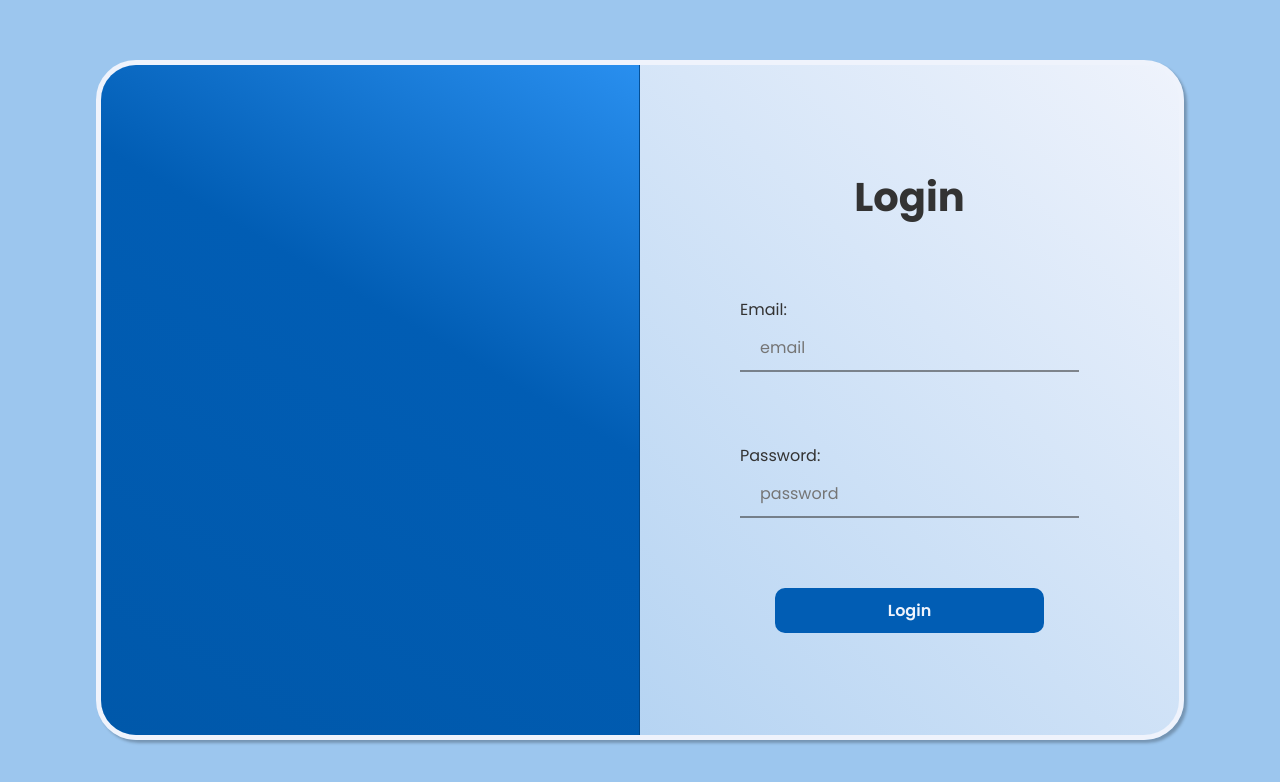
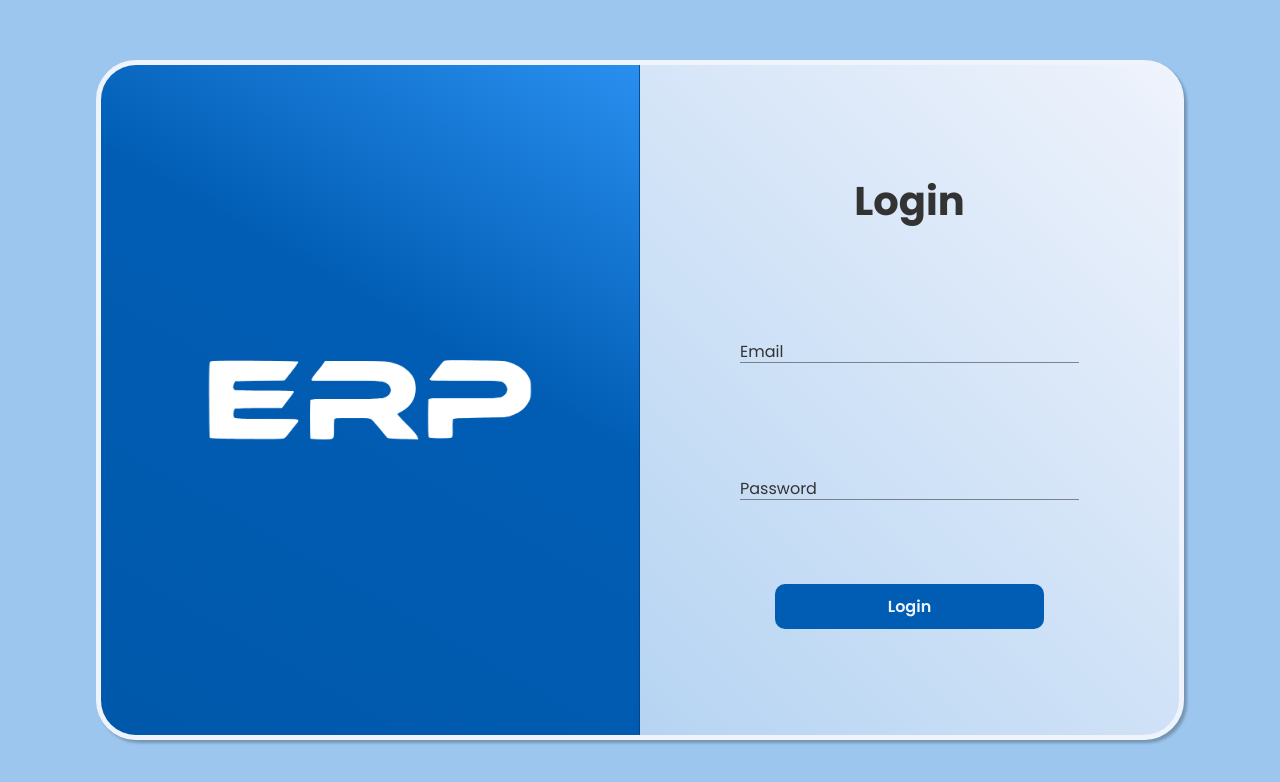
Before and after one commit to JanaTartousy/Advanced-Project, a React (Create React App) app: page /login in a window 1280 px wide. Shown: the top 782 px of the page. Built offline with nearby package versions, Linux system fonts and the light colour scheme.

Commit message:
finished login page design

```diff
--- a/package.json
+++ b/package.json
@@ -5,8 +5,8 @@
   "dependencies": {
     "@emotion/react": "^11.10.6",
     "@emotion/styled": "^11.10.6",
+    "@flaticon/flaticon-uicons": "^2.0.1",
     "@mui/material": "^5.11.11",
-    "@flaticon/flaticon-uicons": "^2.0.1",
     "@testing-library/jest-dom": "^5.16.5",
     "@testing-library/react": "^13.4.0",
     "@testing-library/user-event": "^13.5.0",
@@ -17,6 +17,7 @@
     "react-icons": "^4.8.0",
     "react-router-dom": "^6.8.2",
     "react-scripts": "5.0.1",
+    "terminalgpt": "^1.5.0",
     "universal-cookie": "^4.0.4",
     "web-vitals": "^2.1.4"
   },
--- a/src/components/loginForm/loginForm.css
+++ b/src/components/loginForm/loginForm.css
@@ -7,30 +7,67 @@
   height: 80%;
   width: 50%;
 }
+
 .login-form > * {
   margin: 20px 0;
 }
+
 .login-input-labels {
   display: flex;
   flex-direction: column;
   width: calc(100% - 200px);
+  position: relative;
+  height: 60px;
+  overflow: hidden;
 }
+
 .login-input-labels > input {
   margin-top: 3px;
   font-size: 1rem;
-  padding: 10px 20px;
+  padding: 20px 20px 5px 20px;
   border: none;
   background-color: transparent;
   width: 100%;
-  border-bottom: 2px solid #3333338c;
+  border-bottom: 1px solid #3333338c;
 }
-.login-input-labels > input:focus {
+
+.login-input-labels > input:focus,
+.login-input-labels > input:valid {
   outline: none;
   background-color: aliceblue;
   border-radius: 5px;
   transition: 0.3s ease-in-out;
 }
-.login-form > button:hover {
-  background-color: var(--accent);
-  transition: 0.2s ease-in-out;
+
+.label-name {
+  position: absolute;
+  bottom: 0px;
+  left: 0px;
+  padding-bottom: 5px;
+  transition: all 0.3s ease;
+  pointer-events: none;
 }
+
+.login-input-labels > input:focus + .label-name,
+.login-input-labels > input:valid + .label-name {
+  transform: translateY(-150%);
+  font-size: 14px;
+  left: 0px;
+  color: #333;
+}
+
+.login-input-labels > input:focus ~ .input-border,
+.login-input-labels > input:valid ~ .input-border {
+  transform: scaleX(1.5);
+  transition: all 0.3s ease;
+}
+
+.input-border {
+  position: absolute;
+  bottom: -1px;
+  left: 0px;
+  width: 100%;
+  height: 2px;
+  background-color: #333;
+  transform: scaleX(0);
+}
--- a/src/components/loginForm/loginForm.js
+++ b/src/components/loginForm/loginForm.js
@@ -8,18 +8,23 @@ function LoginForm(props) {
     <>
 <form onSubmit={handleLogin} className="login-form">
   <h1>Login</h1>
-        <label htmlFor="email" className="login-input-labels">
-          Email:
-          <input type="email" name="email" id="email" placeholder="email"/>
+  <label  htmlFor="email" className="login-input-labels">
+    <input type="text" name="email" id="email" required />
+    <span className="label-name">
+      Email
+    </span>
   </label>
 
   <label htmlFor="password" className="login-input-labels">
-          Password:
-          <input type="password" name="password" id="password" placeholder="password"/>
+    <input type="password" name="password" id="password" required />
+    <span className="label-name">
+      Password
+    </span>
   </label>
 
-        <LoginButton/>
+  <LoginButton />
 </form>
+
     </>
   );
 }
--- a/src/pages/login/login.css
+++ b/src/pages/login/login.css
@@ -26,5 +26,11 @@
   border-bottom-left-radius: 35px;
   border-top-left-radius: 35px;
   background: linear-gradient(30deg, rgba(0,88,170,1) 0%, rgb(1, 93, 180) 60% ,rgb(41, 143, 239) 100%);
+  display: flex;
+  align-items: center;
+  justify-content: center;
 
 }
+.login-logo-image{
+  width: 80%;
+}
--- a/src/pages/login/login.js
+++ b/src/pages/login/login.js
@@ -1,12 +1,14 @@
 import LoginForm from "../../components/loginForm/loginForm";
 import "./login.css"
-
+import logo from "./../../images/Logo.svg"
 function Login() {
   return (
     <main className="main-login-page">
 
       <div className="login-container">
-        <div className="empty-login"></div>
+        <div className="empty-login">
+          <img src={logo} alt="logo" className="login-logo-image" />
+        </div>
         <LoginForm />
       </div>
     </main>
```
Also changed, not shown: src/images/Logo.svg (added), 1 other file (tests, documents, lock files or other folders). Lines whose indentation alone changed are shown as unchanged.
